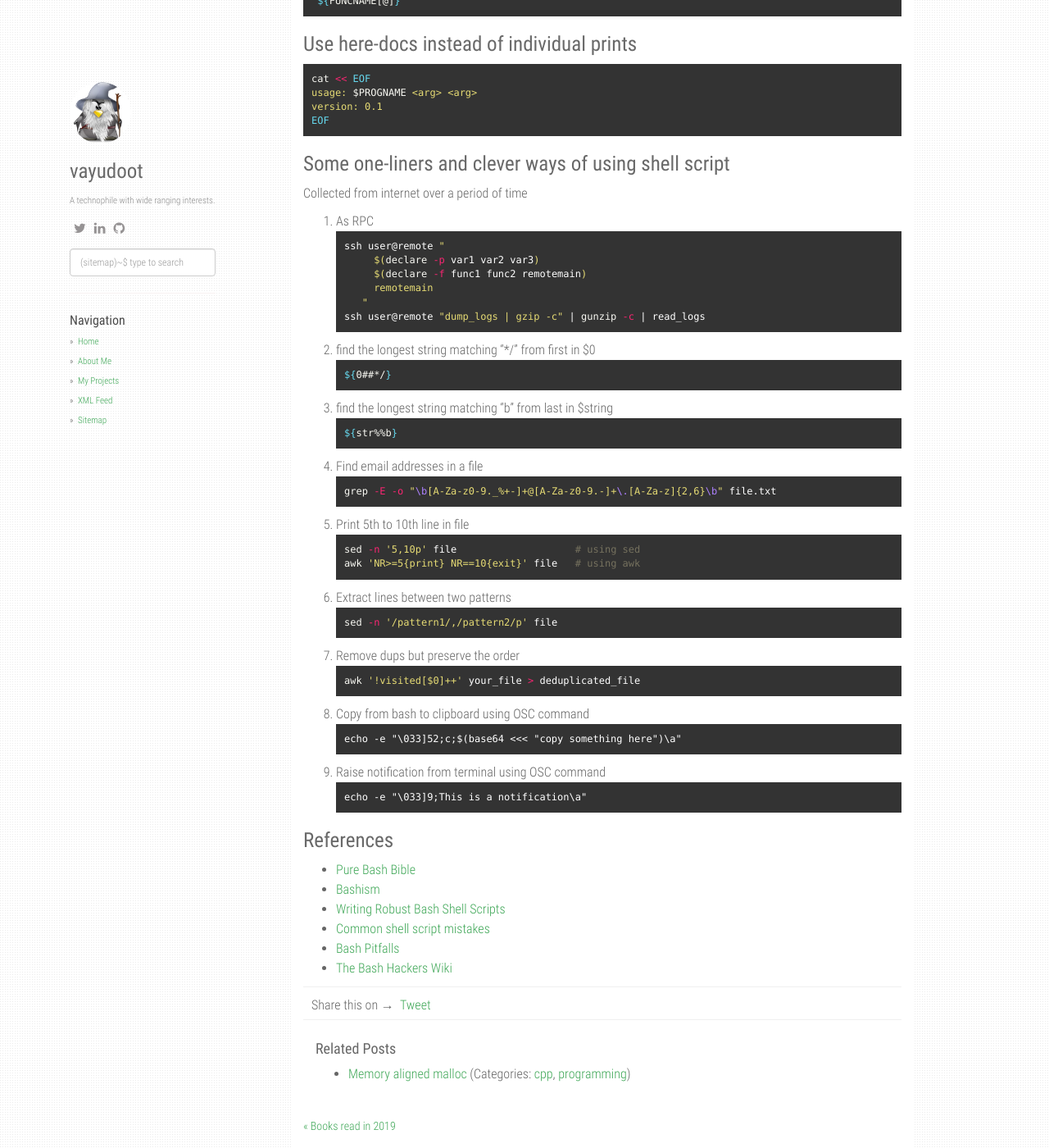
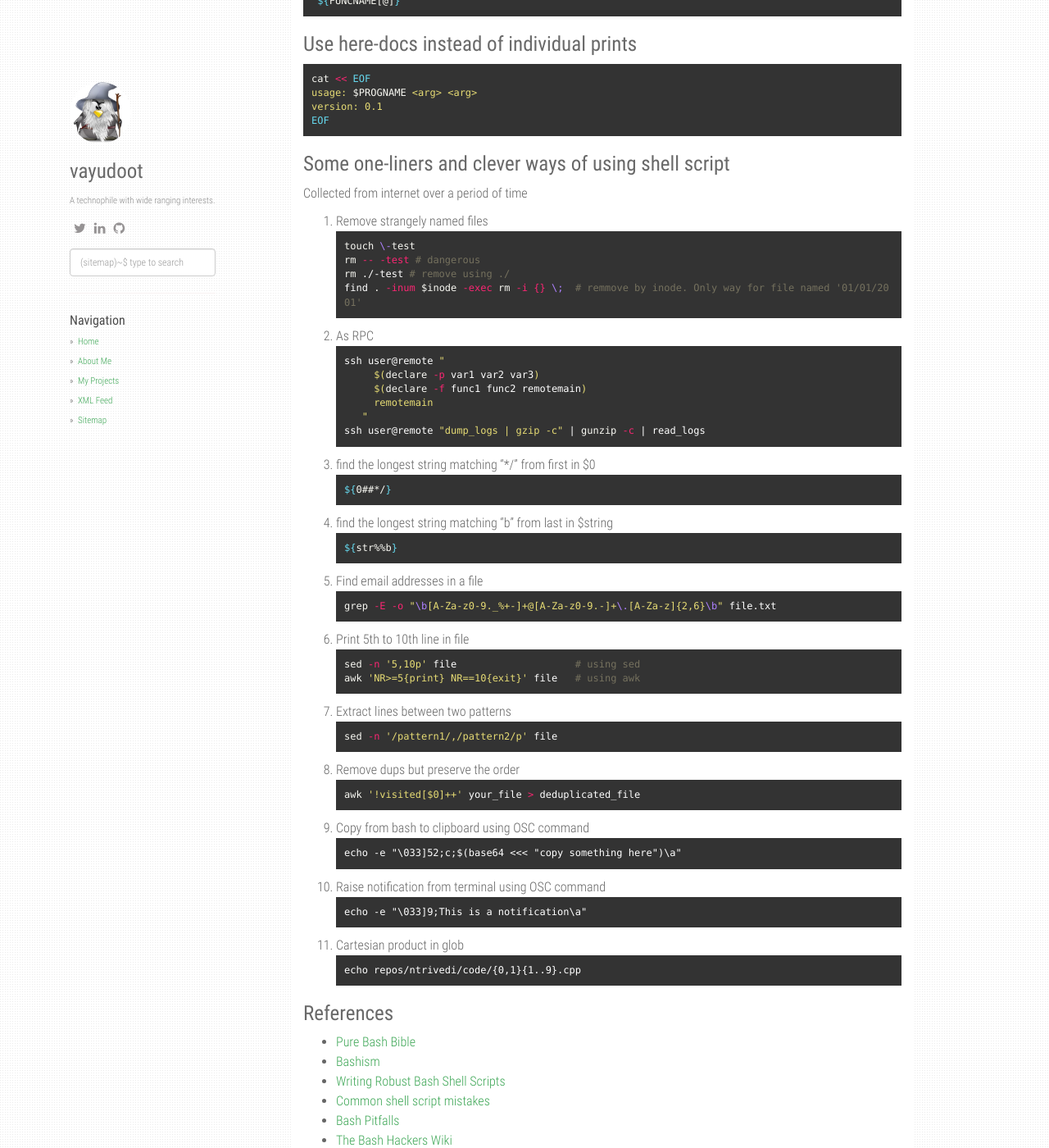
Before and after one commit to vayudoot/vayudoot.org, a Jekyll site: the page built from _posts/2020-05-28-bash.md, in a window 1280 px wide and 1400 px high, scrolled down 3702 px. Shown: the whole window at 82% size. Built offline with Jekyll 4.4.1, drawn with Linux system fonts in a browser that asks for light colours; comment, search, counter and statistics services are not loaded.

Commit message:
Add cartesian product bashism

````diff
--- a/_posts/2020-05-28-bash.md
+++ b/_posts/2020-05-28-bash.md
@@ -132,7 +132,7 @@ else
    echo "failed to acquire lock, held by $(cat $lockfile)."
 fi
 ```
-On Linux, one can use `flock` instead.`
+On Linux, one can use `flock` instead.
 
 # Use colors but with caution
 Using colors, particularly when dumping lot of information, is very useful. However, some terminals might not be able to render colors and could screw up the output.
@@ -168,6 +168,14 @@ EOF
 
 # Some one-liners and clever ways of using shell script
 Collected from internet over a period of time
+
+1. Remove strangely named files
+```sh
+touch \-test
+rm -- -test # dangerous
+rm ./-test # remove using ./
+find . -inum $inode -exec rm -i {} \;  # remmove by inode. Only way for file named '01/01/2001'
+```
 
 1. As RPC
 ```sh
@@ -212,6 +220,11 @@ echo -e "\033]52;c;$(base64 <<< "copy something here")\a"
 echo -e "\033]9;This is a notification\a"
 ```
 
+10. Cartesian product in glob
+```
+echo repos/ntrivedi/code/{0,1}{1..9}.cpp
+```
+
 # References
 * [Pure Bash Bible](https://github.com/dylanaraps/pure-bash-bible)
 * [Bashism](http://mywiki.wooledge.org/Bashism)
````
